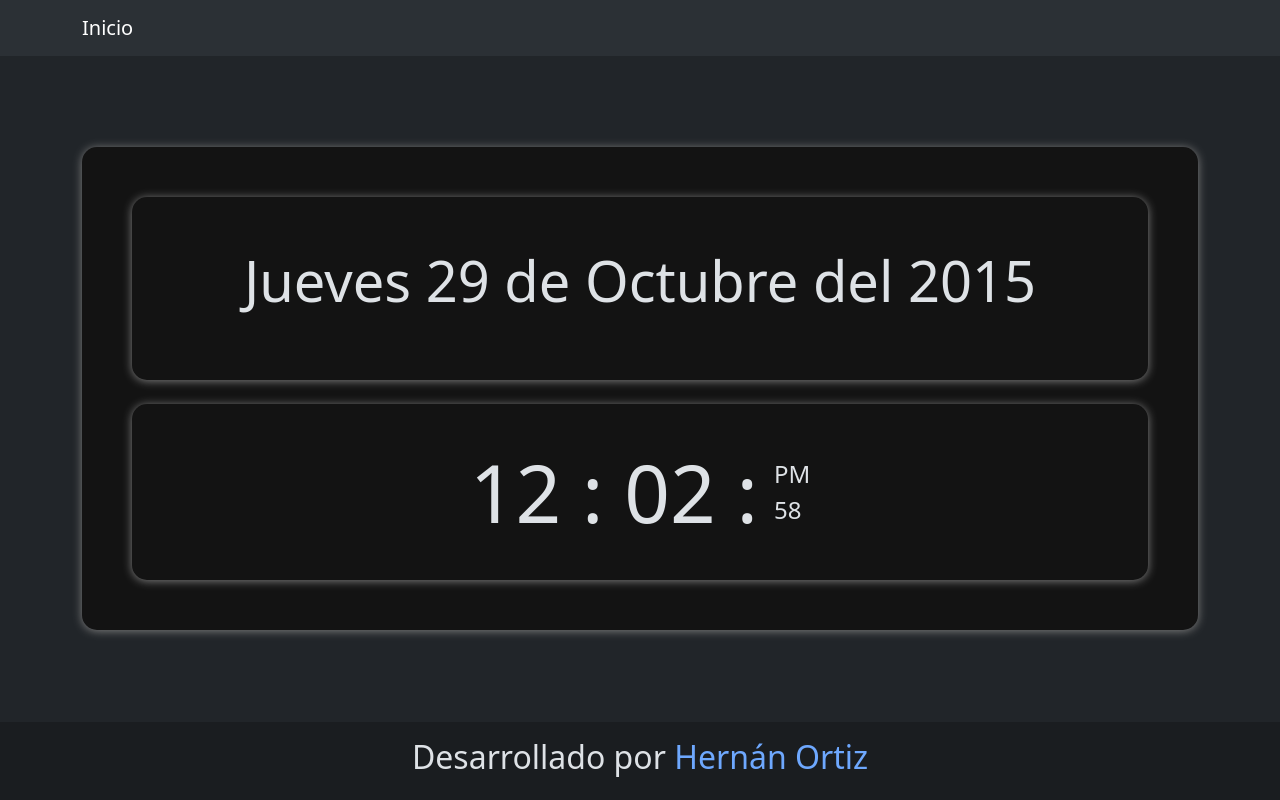
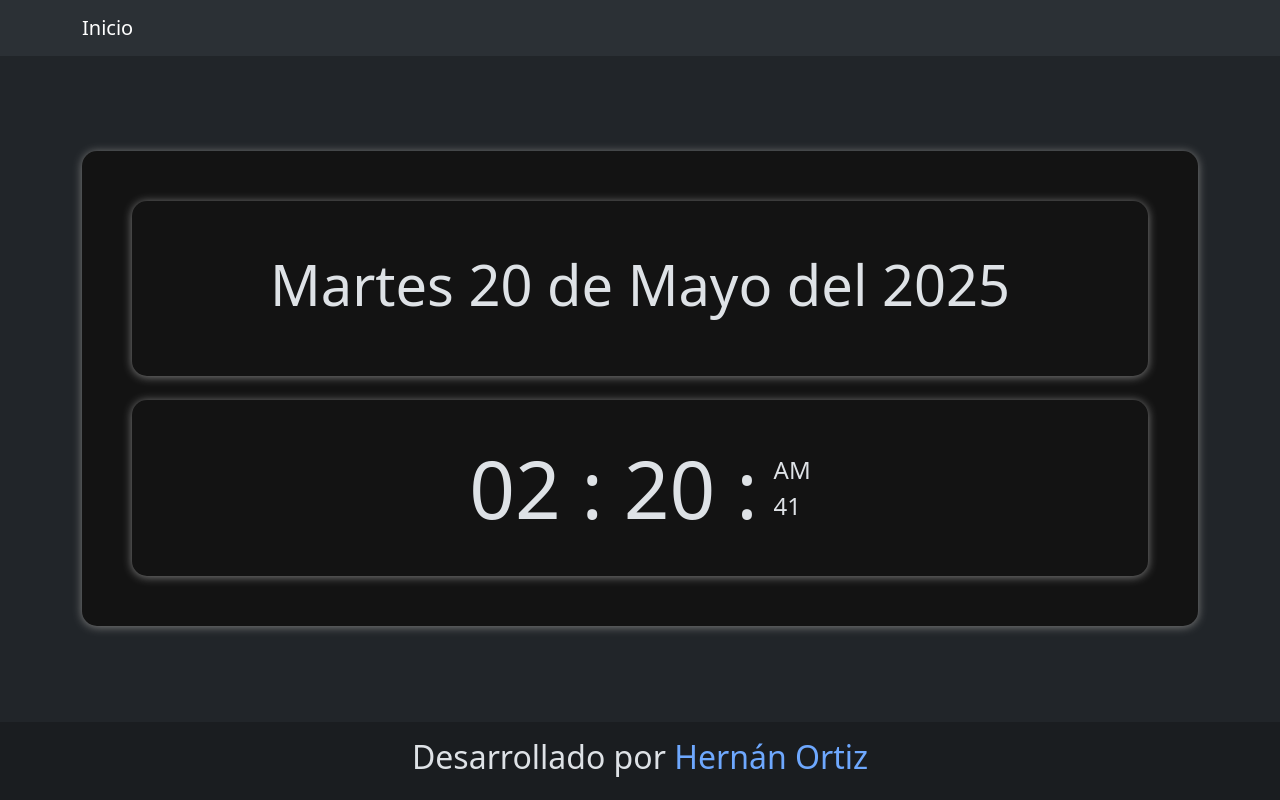
Before and after one commit to hernanortiz1/ejercicio4DOM, a plain HTML site: page index.html in a window 1280 px wide. Drawn offline with nearby package versions, Linux system fonts and the light colour scheme.

Commit message:
agregue funcion obtenerReloj

```diff
--- a/index.html
+++ b/index.html
@@ -42,7 +42,7 @@
       <section class="text-center container">
         <div class="contenedorPrincipal">
           <div class="contenedorPrincipal mb-4">
-            <p class="display-4">Jueves 29 de Octubre del 2015</p>
+            <h2 class="display-4">Jueves 29 de Octubre del 2015</h2>
           </div>
           <div
             class="d-flex justify-content-center align-items-center fs-1 contenedorHora"
--- a/js/app.js
+++ b/js/app.js
@@ -0,0 +1,60 @@
+const obtenerReloj = () => {
+  const fecha = new Date();
+
+  const semana = [
+    "Domingo",
+    "Lunes",
+    "Martes",
+    "Miercoles",
+    "Jueves",
+    "Viernes",
+    "Sabado",
+  ];
+  const mes = [
+    "Enero",
+    "Febrero",
+    "Marzo",
+    "Abril",
+    "Mayo",
+    "Junio",
+    "Julio",
+    "Agosto",
+    "Septiembre",
+    "Octubre",
+    "Noviembre",
+    "Diciembre",
+  ];
+
+  const detalleFecha = document.querySelector(`h2`);
+  detalleFecha.textContent = `${semana[fecha.getDay()]} ${fecha.getDate()} de ${
+    mes[fecha.getMonth()]
+  } del  ${fecha.getFullYear()}`;
+
+
+
+//   horas
+
+  let horas = fecha.getHours();
+  const minutos = fecha.getMinutes();
+  const segundos = fecha.getSeconds();
+  const ampm = horas >= 12 ? "PM" : "AM";
+
+
+  horas = horas % 12;
+  horas = horas ? horas : 12;
+
+  const horasStr = horas.toString().padStart(2, "0");
+  const minutosStr = minutos.toString().padStart(2, "0");
+  const segundosStr = segundos.toString().padStart(2, "0");
+
+
+   const spanHoraMinuto = document.querySelector(".display-1");
+  spanHoraMinuto.textContent = `${horasStr} : ${minutosStr} :`;
+
+
+  const spansFs4 = document.querySelectorAll(".fs-4");
+  spansFs4[0].textContent = ampm;
+  spansFs4[1].textContent = segundosStr;
+};
+
+setInterval(obtenerReloj);
```
